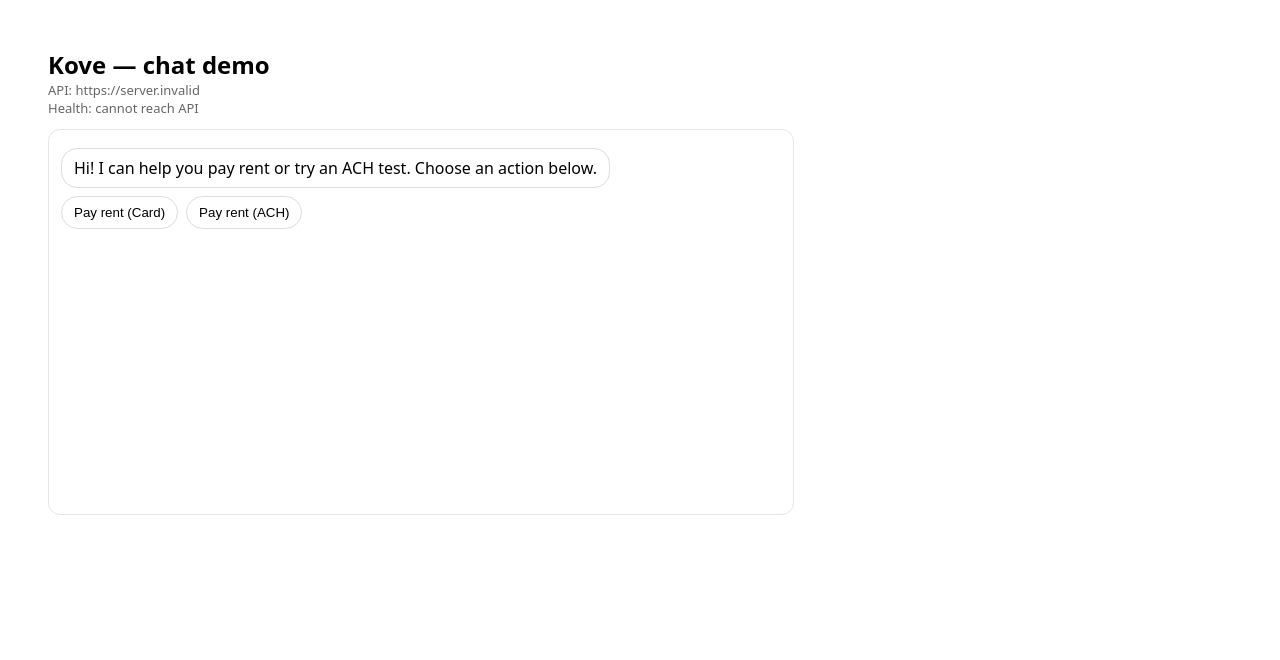
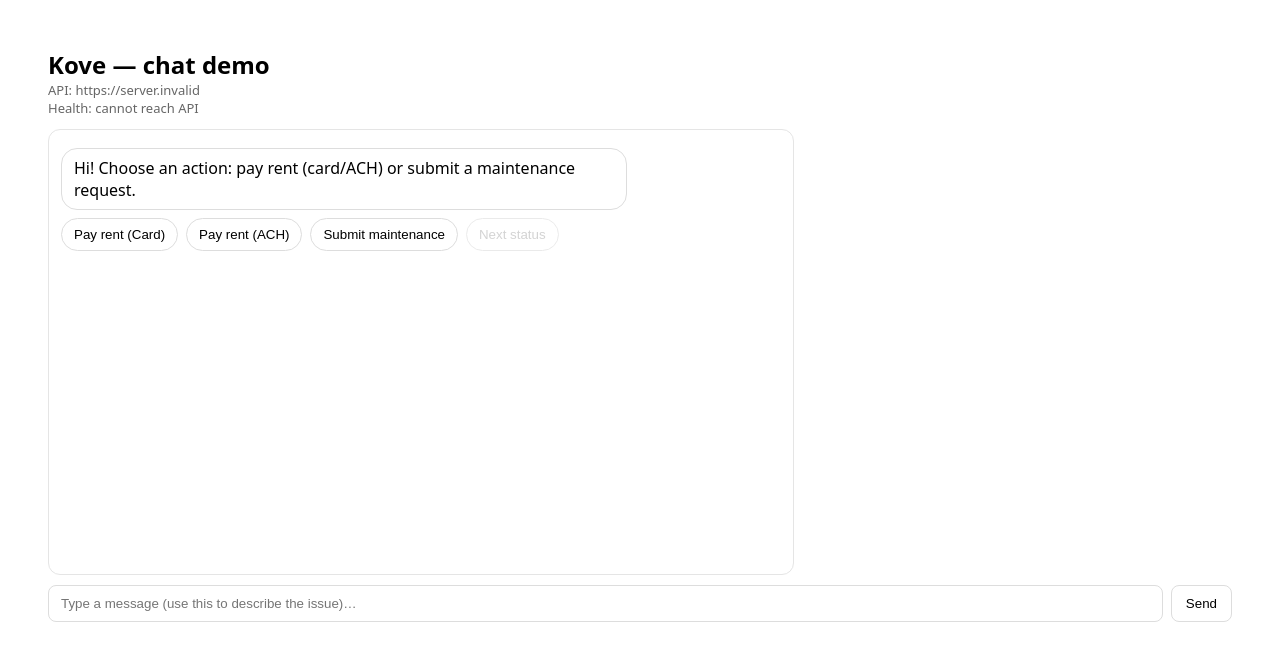
Before and after one commit to Zeebee-eng/kove-starter, a React (Vite) app in the folder web/: page / in a window 1280 px wide. Shown: the top 660 px of the page. Built offline with nearby package versions, Linux system fonts and the light colour scheme; no server answers.

Commit message:
Update App.tsx (chat input for maintenance)

```diff
--- a/web/src/App.tsx
+++ b/web/src/App.tsx
@@ -1,117 +1,130 @@
-import React, { useEffect, useMemo, useState } from "react"
+import React, { useEffect, useMemo, useRef, useState } from "react"
 import axios from "axios"
 
-// Set on Vercel/locally via web/.env(.local): VITE_API_URL=https://YOUR-API.onrender.com
 const API = import.meta.env.VITE_API_URL
 
 type Msg = { id: string; role: "assistant" | "user"; text: string }
-
 function uid() { return Math.random().toString(36).slice(2) }
 const sleep = (ms: number) => new Promise(r => setTimeout(r, ms))
 
 export default function App() {
   const [health, setHealth] = useState<string>("checking…")
   const [messages, setMessages] = useState<Msg[]>([
-    { id: uid(), role: "assistant", text: "Hi! I can help you pay rent or try an ACH test. Choose an action below." }
+    { id: uid(), role: "assistant", text: "Hi! Choose an action: pay rent (card/ACH) or submit a maintenance request." }
   ])
   const [busy, setBusy] = useState(false)
+  const [input, setInput] = useState("")
+  const [currentTicketId, setCurrentTicketId] = useState<string | null>(null)
+  const chatRef = useRef<HTMLDivElement>(null)
 
-  // Minimal styles (kept inline for simplicity)
   const styles = useMemo(() => ({
     wrap: { fontFamily: "system-ui, -apple-system, Segoe UI, Roboto, Arial, sans-serif", padding: 16 } as React.CSSProperties,
     header: { marginBottom: 12 } as React.CSSProperties,
-    chat: { border: "1px solid #e5e5e5", borderRadius: 12, padding: 12, maxWidth: 720, minHeight: 360 } as React.CSSProperties,
+    chat: { border: "1px solid #e5e5e5", borderRadius: 12, padding: 12, maxWidth: 720, minHeight: 420 } as React.CSSProperties,
     row: (role: "assistant"|"user") => ({ display: "flex", justifyContent: role === "user" ? "flex-end" : "flex-start", margin: "6px 0" }) as React.CSSProperties,
-    bubble: (role: "assistant"|"user") => ({
-      border: "1px solid #ddd",
-      background: role === "assistant" ? "#fff" : "#f5f5f5",
-      padding: "8px 12px",
-      borderRadius: 16,
-      maxWidth: "75%"
-    }) as React.CSSProperties,
+    bubble: (role: "assistant"|"user") => ({ border: "1px solid #ddd", background: role === "assistant" ? "#fff" : "#f5f5f5", padding: "8px 12px", borderRadius: 16, maxWidth: "75%" }) as React.CSSProperties,
     chips: { display: "flex", gap: 8, flexWrap: "wrap", marginTop: 8 } as React.CSSProperties,
     chip: { padding: "8px 12px", border: "1px solid #ddd", borderRadius: 999, background: "#fff", cursor: "pointer" } as React.CSSProperties,
-    muted: { color: "#666", fontSize: 13 } as React.CSSProperties
+    muted: { color: "#666", fontSize: 13 } as React.CSSProperties,
+    composer: { display: "flex", gap: 8, marginTop: 10 } as React.CSSProperties,
+    input: { flex: 1, border: "1px solid #ddd", borderRadius: 8, padding: "10px 12px" } as React.CSSProperties,
+    btn: { padding: "10px 14px", border: "1px solid #ddd", borderRadius: 8, background: "#fff" } as React.CSSProperties,
   }), [])
 
-  // Health check once
   useEffect(() => {
     (async () => {
       try {
         const res = await axios.get(`${API}/v1/health`)
         setHealth(JSON.stringify(res.data))
-      } catch {
-        setHealth("cannot reach API")
-      }
+      } catch { setHealth("cannot reach API") }
     })()
   }, [])
 
-  // Helper to append messages
+  useEffect(() => {
+    chatRef.current?.scrollTo({ top: chatRef.current.scrollHeight })
+  }, [messages])
+
   function push(role: "assistant" | "user", text: string) {
     setMessages(m => [...m, { id: uid(), role, text }])
   }
 
-  // Poll a PaymentIntent until terminal or we time out
-  async function pollStatus(piId: string) {
-    const maxAttempts = 20
-    const delayMs = 1500
-    for (let i = 0; i < maxAttempts; i++) {
-      await sleep(delayMs)
+  async function pollPI(piId: string) {
+    const max = 20, delay = 1500
+    for (let i = 0; i < max; i++) {
+      await sleep(delay)
       try {
         const { data } = await axios.get(`${API}/v1/test/payment_intent/${piId}`)
-        if (data?.status === "succeeded") {
-          push("assistant", `✅ Payment succeeded (id: ${piId}).`)
-          return
-        }
-        if (data?.status === "requires_payment_method") {
-          push("assistant", `❌ Payment needs a different method (id: ${piId}).`)
-          return
-        }
-        if (data?.status === "canceled") {
-          push("assistant", `❌ Payment canceled (id: ${piId}).`)
-          return
-        }
-        // Otherwise still going (e.g., "processing") — keep polling
-      } catch (e: any) {
-        // If retrieve fails mid-poll, surface once and stop
-        push("assistant", `Could not check status for ${piId}: ${e?.response?.data?.error || e.message}`)
-        return
-      }
+        if (data?.status === "succeeded") { push("assistant", `✅ Payment succeeded (${piId}).`); return }
+        if (data?.status === "requires_payment_method") { push("assistant", `❌ Needs a different method (${piId}).`); return }
+        if (data?.status === "canceled") { push("assistant", `❌ Payment canceled (${piId}).`); return }
+      } catch (e: any) { push("assistant", `Could not check status: ${e?.response?.data?.error || e.message}`); return }
     }
-    push("assistant", `⏳ Payment still in progress (id: ${piId}). Check Stripe dashboard for final status.`)
+    push("assistant", `⏳ Still processing (${piId}). Check Stripe for final status.`)
   }
 
   async function payCard() {
-    if (busy) return
-    setBusy(true)
+    if (busy) return; setBusy(true)
     push("user", "Pay rent (Card)")
     push("assistant", "Creating a test card payment…")
     try {
       const res = await axios.post(`${API}/v1/test/payment_intent`, {})
       const { id, status } = res.data || {}
       push("assistant", `Stripe created PaymentIntent ${id} (status: ${status}).`)
-      if (id) await pollStatus(id)
-    } catch (e: any) {
-      push("assistant", `Could not create card payment: ${e?.response?.data?.error || e.message}`)
-    } finally {
-      setBusy(false)
-    }
+      if (id) await pollPI(id)
+    } catch (e: any) { push("assistant", `Could not create card payment: ${e?.response?.data?.error || e.message}`) }
+    finally { setBusy(false) }
   }
 
   async function payAch() {
-    if (busy) return
-    setBusy(true)
+    if (busy) return; setBusy(true)
     push("user", "Pay rent (ACH)")
     push("assistant", "Creating a test ACH payment…")
     try {
       const res = await axios.post(`${API}/v1/test/payment_intent_ach`, {})
       const { id, status } = res.data || {}
       push("assistant", `Stripe created PaymentIntent ${id} (status: ${status}).`)
-      if (id) await pollStatus(id)
+      if (id) await pollPI(id)
+    } catch (e: any) { push("assistant", `Could not create ACH payment: ${e?.response?.data?.error || e.message}`) }
+    finally { setBusy(false) }
+  }
+
+  // Maintenance flow
+  function startMaintenance() {
+    if (busy) return
+    push("user", "Submit maintenance")
+    push("assistant", "What’s the issue? Type a short description (e.g., “sink leaking under the cabinet”). Then press Send.")
+    setCurrentTicketId(null)
+  }
+
+  async function submitText() {
+    const text = input.trim()
+    if (!text) return
+    setInput("")
+    push("user", text)
+
+    // If we’re collecting a maintenance description, create a ticket
+    if (!currentTicketId && text.length > 0) {
+      try {
+        const r = await axios.post(`${API}/v1/tickets`, { summary: text })
+        const t = r.data
+        setCurrentTicketId(t.id)
+        push("assistant", `Ticket created: ${t.id}. Stage: ${t.stage}. I’ll keep you updated here.`)
+        push("assistant", "Landlord actions: click ‘Next status’ to simulate progress.")
+      } catch (e: any) {
+        push("assistant", `Could not create ticket: ${e?.response?.data?.error || e.message}`)
+      }
+    }
+  }
+
+  async function nextStatus() {
+    if (!currentTicketId) { push("assistant", "No active ticket to advance."); return }
+    try {
+      const r = await axios.post(`${API}/v1/tickets/${currentTicketId}/advance`)
+      const t = r.data
+      push("assistant", `Ticket ${t.id} is now **${t.stage}**.`)
+      if (t.stage === "Completed") push("assistant", "✅ Resolved. If it isn’t fixed, say “Reopen” (we can add that action later).")
     } catch (e: any) {
-      push("assistant", `Could not create ACH payment: ${e?.response?.data?.error || e.message}`)
-    } finally {
-      setBusy(false)
+      push("assistant", `Advance failed: ${e?.response?.data?.error || e.message}`)
     }
   }
 
@@ -123,7 +136,7 @@ export default function App() {
         <div style={styles.muted}>Health: {health}</div>
       </div>
 
-      <div style={styles.chat}>
+      <div ref={chatRef} style={styles.chat}>
         {messages.map(m => (
           <div key={m.id} style={styles.row(m.role)}>
             <div style={styles.bubble(m.role)}>{m.text}</div>
@@ -133,7 +146,20 @@ export default function App() {
         <div style={styles.chips}>
           <button style={styles.chip as any} onClick={payCard} disabled={busy}>Pay rent (Card)</button>
           <button style={styles.chip as any} onClick={payAch} disabled={busy}>Pay rent (ACH)</button>
+          <button style={styles.chip as any} onClick={startMaintenance} disabled={busy}>Submit maintenance</button>
+          <button style={styles.chip as any} onClick={nextStatus} disabled={busy || !currentTicketId}>Next status</button>
         </div>
+      </div>
+
+      <div style={styles.composer}>
+        <input
+          placeholder="Type a message (use this to describe the issue)…"
+          style={styles.input}
+          value={input}
+          onChange={e => setInput(e.target.value)}
+          onKeyDown={e => { if (e.key === "Enter") submitText() }}
+        />
+        <button style={styles.btn as any} onClick={submitText}>Send</button>
       </div>
     </div>
   )
```
